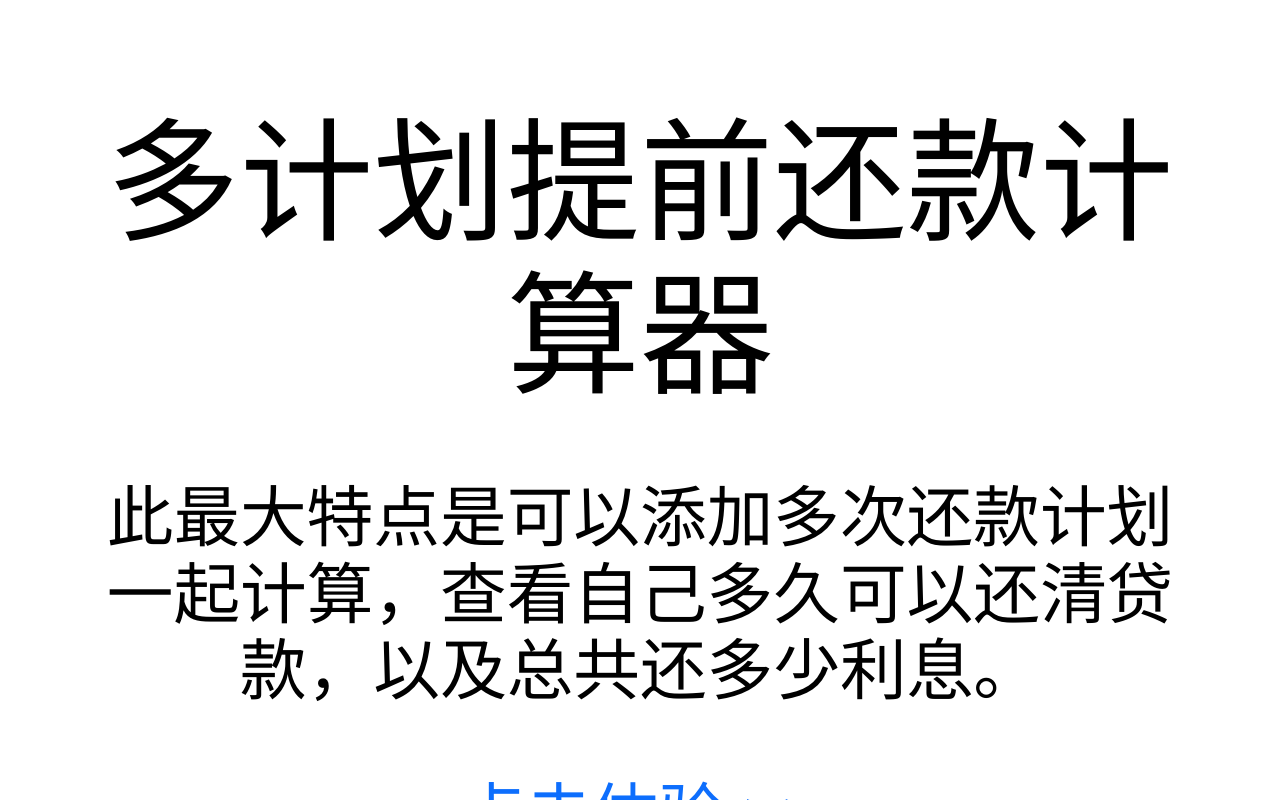
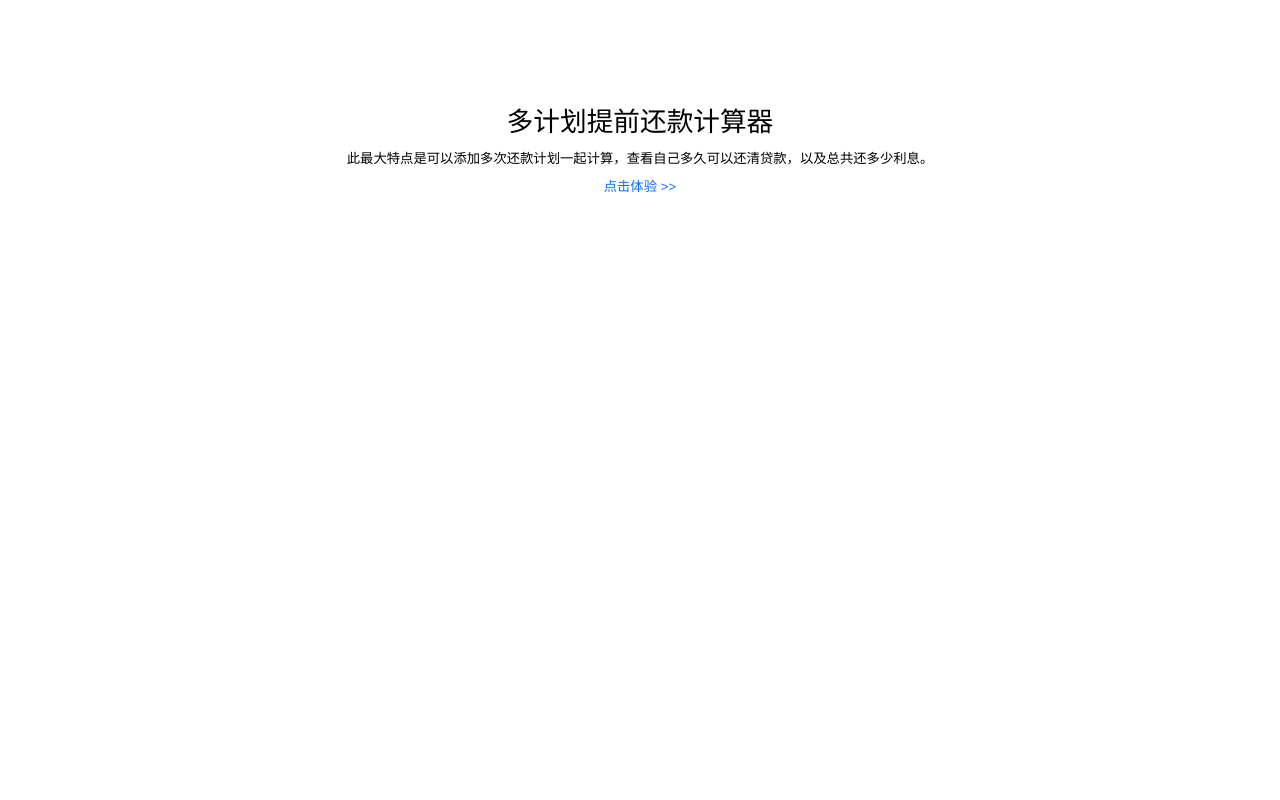
Before and after one commit to chxlvwh/lenders-toolbox, a Next.js app: page / in a window 1280 px wide. Built offline with nearby package versions, Linux system fonts and the light colour scheme.

Commit message:
update:调整首页样式

```diff
--- a/styles/Home.module.css
+++ b/styles/Home.module.css
@@ -4,6 +4,7 @@
   justify-content: space-between;
   align-items: center;
   padding: 1rem;
+  font-size: .2rem;
 }
 
 .description {
```
